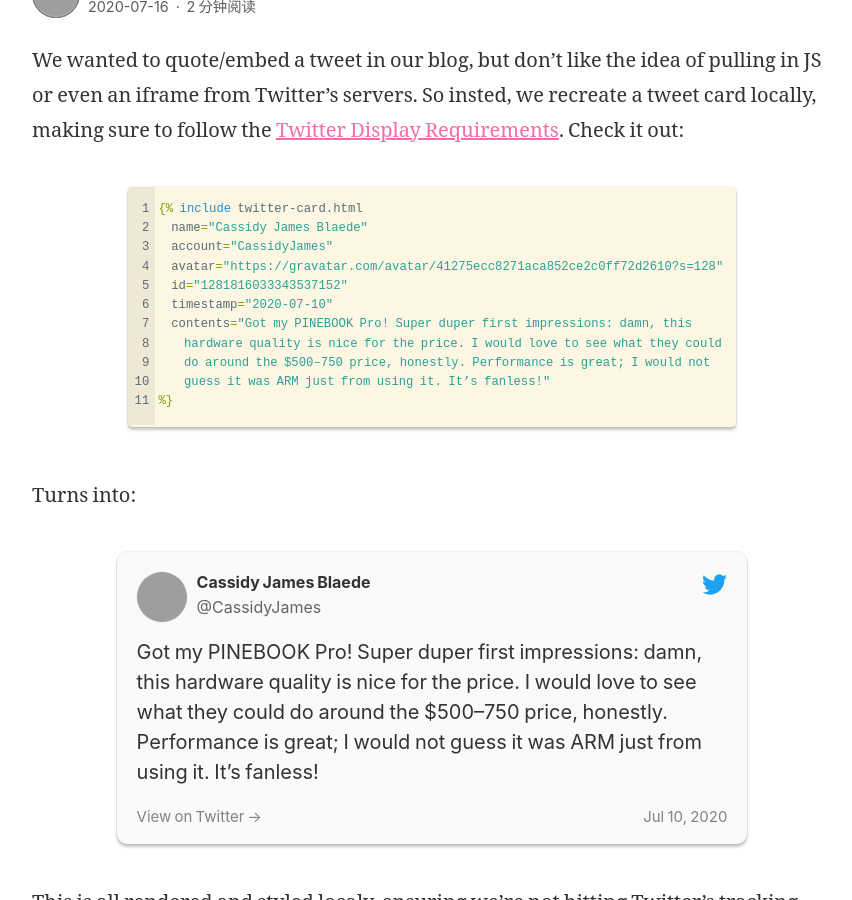
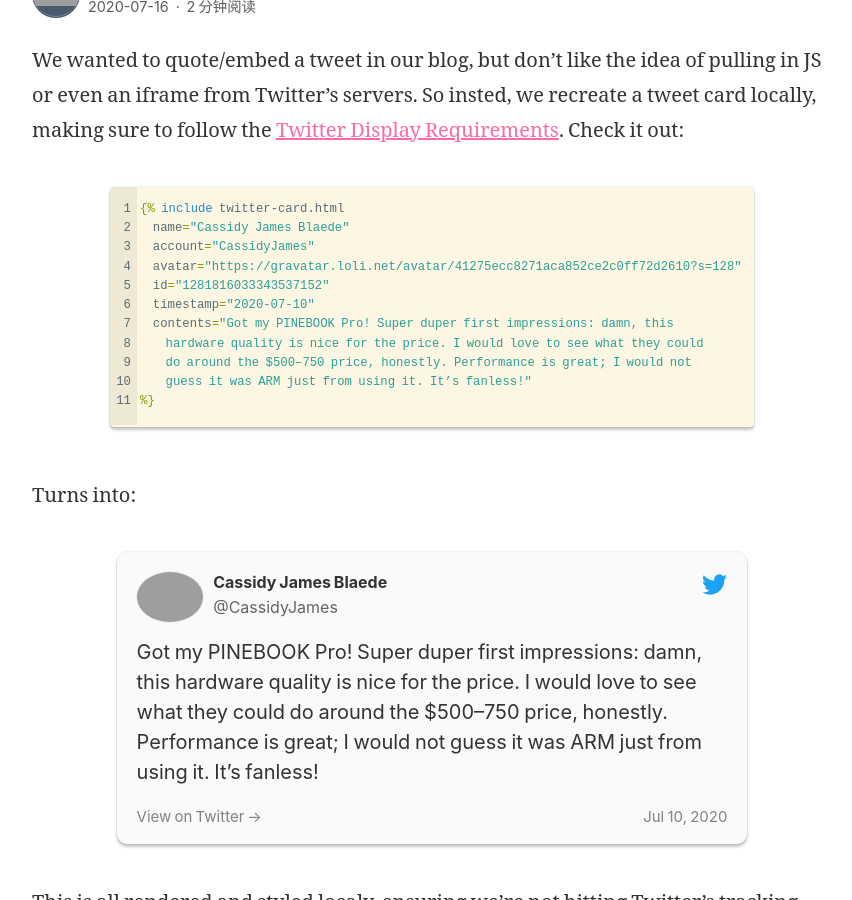
Before and after one commit to imgradeone/toolb-discover-jekyll, a Jekyll site: the page built from _posts/2020-07-16-twitter-embeds.md, in a window 1280 px wide and 900 px high, scrolled down 564 px. Shown: the whole window, without its empty margins (208-1060 px from the left). Built offline with Jekyll 4.4.1, drawn with Linux system fonts in a browser that asks for light colours; our own code applies the rules of GitHub Pages for plain Markdown files; some of the changed lines change nothing that is shown; grey boxes are pictures that could not be loaded.

Commit message:
gravatar to loli.net mirror

```diff
--- a/_includes/byline.html
+++ b/_includes/byline.html
@@ -10,12 +10,12 @@
   <div class="avatar">
     <img
       {% if author.gravatar %}
-        srcset="https://www.gravatar.com/avatar/{{ author.gravatar }}?s=96&d=blank 2x"
-        src="https://www.gravatar.com/avatar/{{ author.gravatar }}?s=48&d=blank"
+        srcset="https://gravatar.loli.net/avatar/{{ author.gravatar }}?s=96&d=blank 2x"
+        src="https://gravatar.loli.net/avatar/{{ author.gravatar }}?s=48&d=blank"
         alt="Avatar for {{ author.name }}"
       {% else %}
-        srcset="https://www.gravatar.com/avatar/{{ site.gravatar }}?s=96&d=blank 2x"
-        src="https://www.gravatar.com/avatar/{{ site.gravatar }}?s=48&d=blank"
+        srcset="https://gravatar.loli.net/avatar/{{ site.gravatar }}?s=96&d=blank 2x"
+        src="https://gravatar.loli.net/avatar/{{ site.gravatar }}?s=48&d=blank"
         alt="Avatar"
       {% endif %}
     />
--- a/_posts/2020-07-16-twitter-embeds.md
+++ b/_posts/2020-07-16-twitter-embeds.md
@@ -11,7 +11,7 @@
 {% raw %}{% include twitter-card.html
   name="Cassidy James Blaede"
   account="CassidyJames"
-  avatar="https://gravatar.com/avatar/41275ecc8271aca852ce2c0ff72d2610?s=128"
+  avatar="https://gravatar.loli.net/avatar/41275ecc8271aca852ce2c0ff72d2610?s=128"
   id="1281816033343537152"
   timestamp="2020-07-10"
   contents="Got my PINEBOOK Pro! Super duper first impressions: damn, this
@@ -26,7 +26,7 @@
 {% include twitter-card.html
   name="Cassidy James Blaede"
   account="CassidyJames"
-  avatar="https://gravatar.com/avatar/41275ecc8271aca852ce2c0ff72d2610?s=128"
+  avatar="https://gravatar.loli.net/avatar/41275ecc8271aca852ce2c0ff72d2610?s=128"
   id="1281816033343537152"
   timestamp="2020-07-10"
   contents="Got my PINEBOOK Pro! Super duper first impressions: damn, this
--- a/search.json
+++ b/search.json
@@ -23,7 +23,7 @@
         {% if post.image %}
           "image": "{{ post.image }}",
         {% else %}
-          "image": "https://www.gravatar.com/avatar/{{ author.gravatar }}?s=84&d=blank",
+          "image": "https://gravatar.loli.net/avatar/{{ author.gravatar }}?s=84&d=blank",
         {% endif %}
 
         "url": "{{ site.baseurl }}{{ post.url }}",
```
